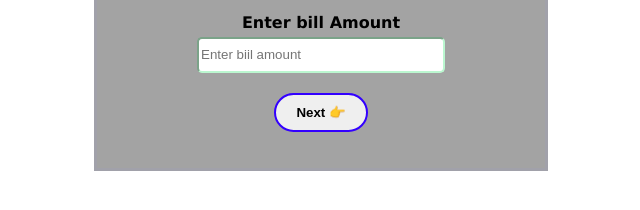
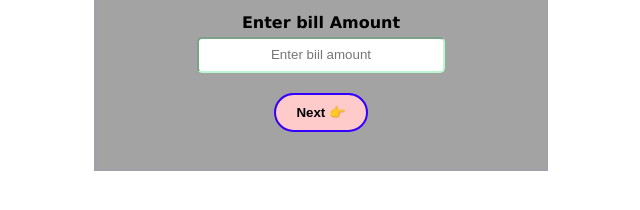
Before and after one commit to Suhas-Shende/cash-register-app, a plain HTML site: page index.html in a window 1280 px wide. In both pictures the pointer is over the button "Next 👉". Shown: the part 158-368 px from the top of the page, without its empty margins (319-959 px from the left). Drawn offline with Linux system fonts and the light colour scheme.

Commit message:
docs: button hover effect added

```diff
--- a/index.html
+++ b/index.html
@@ -27,6 +27,7 @@
         margin: 5px auto;
         border-radius: 5px;
         border-color: #bbf7d0;
+        text-align: center;
       }
       label {
         font-family: "Lucida Sans", "Lucida Sans Regular", "Lucida Grande",
@@ -46,6 +47,10 @@
         font-weight: bold;
         border: 2px solid rgb(51, 0, 255);
         border-radius: 30px;
+        cursor: pointer;
+      }
+      #button:hover{
+        background-color: #fecaca;
       }
       .next {
         display: block;
@@ -54,6 +59,10 @@
         font-weight: bold;
         border: 2px solid rgb(51, 0, 255);
         border-radius: 30px;
+        cursor: pointer;
+      }
+      .next:hover{
+        background-color: #fecaca;
       }
       table {
         margin: auto;
```
